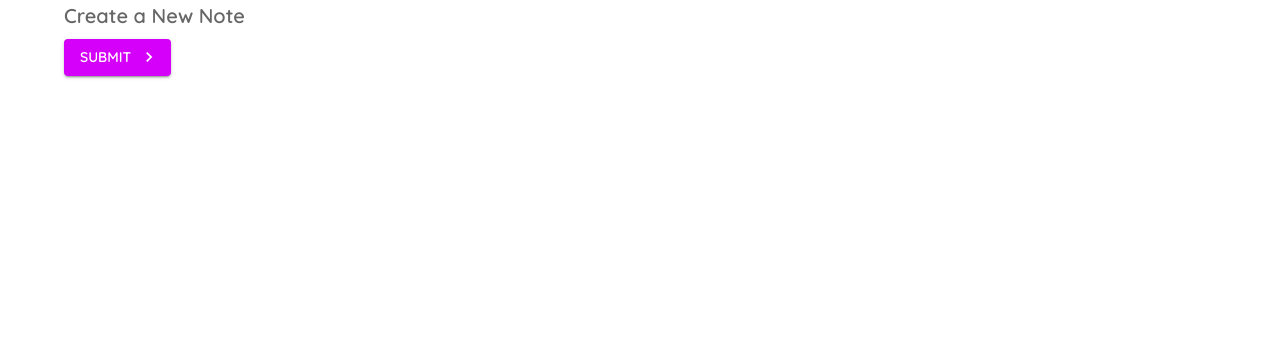
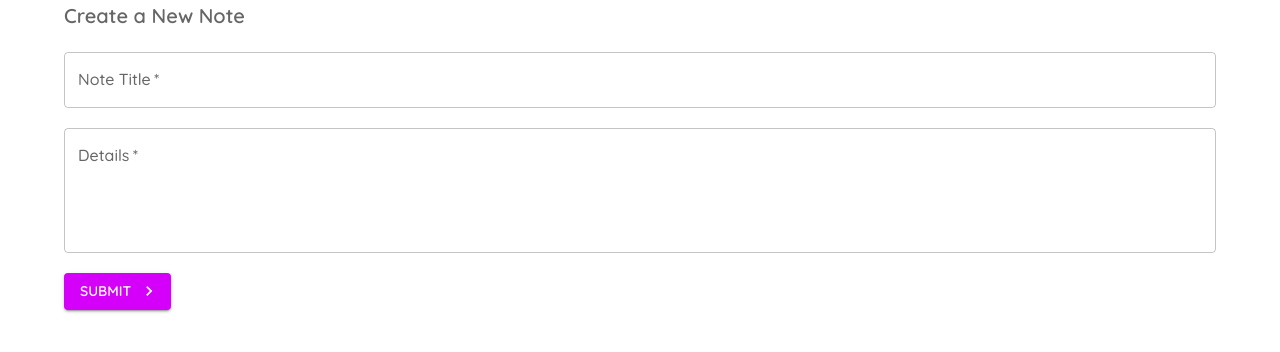
Before and after one commit to luisgcosta-runtimerev/Material-UI-Tutorial, a React (Create React App) app: page /create in a window 1280 px wide. Shown: the top 352 px of the page. Built offline with nearby package versions, Linux system fonts and the light colour scheme.

Commit message:
Text fields

```diff
--- a/src/App.js
+++ b/src/App.js
@@ -3,7 +3,6 @@ import Notes from './pages/Notes'
 import Create from './pages/Create'
 import { createTheme, ThemeProvider } from '@mui/material';
 import { purple } from '@mui/material/colors';
-import { fontWeight } from '@mui/system';
 
 const theme = createTheme({
   palette: {
--- a/src/pages/Create.js
+++ b/src/pages/Create.js
@@ -1,26 +1,50 @@
-import React from 'react'
+import React, { useState } from 'react'
 import { Typography } from '@mui/material'
 import { Button } from '@mui/material'
 import { Container } from '@mui/material'
 import KeyboardArrowRightIcon from '@mui/icons-material/KeyboardArrowRight';
+import { TextField } from '@mui/material';
 import { makeStyles } from '@mui/styles';
 
 const useStyles = makeStyles({
-  /*btn: {
-    fontSize: 60,
-    backgroundColor: 'violet',
-    '&:hover':{
-      backgroundColor: 'blue'
-    }
-  },
-  title: {
-    textDecoration: 'underline',
-    marginBottom: 20
-  }*/
+  field: {
+    marginTop: 20,
+    marginBottom: 20,
+    display: 'block'
+  }
 })
 
 export default function Create() {
   const classes = useStyles()
+  /*  to use that in components just add in props:
+    className={classes.title}
+  */
+
+  /* States */
+  const [title, setTitle] = useState('')
+  const [details, setDetails] = useState('')
+  const [errorTitle, setErrorTitle] = useState(false)
+  const [errorDetails, setErrorDetails] = useState(false)
+
+
+  /* Handle Submit function */
+  const handleSubmit = (e) => {
+    e.preventDefault()
+    setErrorDetails(false)
+    setErrorTitle(false)
+
+    if(!title){
+      setErrorTitle(true)
+    }
+    if(!details){
+      setErrorDetails(true)
+    }
+    if(title && details){
+      console.log('Title: ' + title)
+      console.log('Details: ' + details)
+    }
+
+  }
 
   return (
       <Container>
@@ -33,16 +57,40 @@ export default function Create() {
           Create a New Note
         </Typography>
 
-        <Button
-          onClick={() => console.log('you clicked me')}
+        <form noValidate autoComplete="off" onSubmit={handleSubmit}>
+          <div className={classes.field}>
+          <TextField
+            onChange={(e) => setTitle(e.currentTarget.value)}
+            label="Note Title"
+            color="secondary"
+            variant="outlined"
+            fullWidth
+            required
+            error={errorTitle}
+          />
+          </div>
+          <div className={classes.field}>
+          <TextField
+            onChange={(e) => setDetails(e.currentTarget.value)}
+            label="Details"
+            color="secondary"
+            variant="outlined"
+            fullWidth
+            required
+            multiline
+            rows={4}
+            error={errorDetails}
+          />
+          </div>
+          <Button
           type="submit"
           color="secondary"
           variant="contained"
           endIcon={<KeyboardArrowRightIcon />}
-        >
+          >
           Submit
-        </Button>
-
+          </Button>
+        </form>
       </Container>
   )
 }
```
